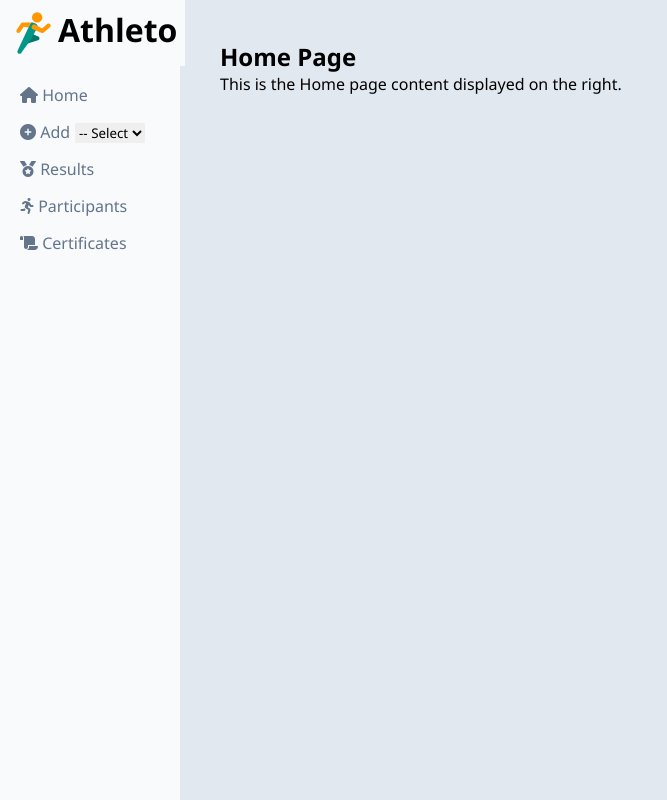
After one commit to akhilva234/Athleto, a PHP site: page /admin/dashboard.php?page=adm_home in a window 1280 px wide. The commit adds this page. Shown: the whole page, without its empty margins (0-667 px from the left). Run offline with PHP 8.4, Linux system fonts and the light colour scheme.

Commit message:
completed admin dashboard, working on add user

```diff
--- /dev/null
+++ b/admin/adm_home.php
@@ -0,0 +1,13 @@
+<!DOCTYPE html>
+<html lang="en">
+<head>
+    <meta charset="UTF-8">
+    <meta name="viewport" content="width=device-width, initial-scale=1.0">
+    <title>Athleto</title>
+</head>
+<body>
+    <h2>Home Page</h2>
+<p>This is the Home page content displayed on the right.</p>
+
+</body>
+</html>
--- /dev/null
+++ b/admin/dashboard.php
@@ -0,0 +1,98 @@
+
+<?php
+  session_start();
+    include "../config.php";
+
+    $page_error='';
+
+?>
+<!DOCTYPE html>
+<html lang="en">
+<head>
+    <meta charset="UTF-8">
+    <meta name="viewport" content="width=device-width, initial-scale=1.0">
+    <title>Athleto</title>
+    <link rel="stylesheet" href="../assets/css/admin.css">
+    <link rel="stylesheet" href="../assets/css/common.css">
+    <link rel="stylesheet" href="https://cdnjs.cloudflare.com/ajax/libs/font-awesome/6.0.0/css/all.min.css">
+</head>
+<body>
+    <header class="dashboard-header">
+        <div class="logo">
+            <img src="../assets/images/sports-mode-svgrepo-com.svg" alt="" class="logo-img">
+        </div>
+        <h1 class="title">Athleto</h1>
+
+    </header>
+    <div class="main-body">
+        <div class="left-body">
+           <a href="?page=adm_home"><span class="home-container">
+             <i class="fas fa-home"></i>
+             Home
+        </span></a>
+            <div class="select-container">
+                 <p class="add-phrase">
+                    <i class="fas fa-plus-circle"></i>
+                    Add
+                </p><select name="Add-container" class="action-select" value="" >
+                    <option value="">-- Select Action --</option>
+                <option value="?page=add_user" class="option-adduser">
+                    <span class="add-user-container">User</span>
+                </option>
+                <option value="?page=add_athlete" class="option-addathlete">
+                     <span class="add-athlete-container">Athlete</span>
+                </option>
+                <option value="?page=add_event" class="option-addevent">
+                     <span class="add-events-container">Event</span>
+                </option>
+                <option value="?page=add_department" class="option-add-department">
+                    <span class="add-department-container">Department</span>
+                </option>
+                <option value="?page=add_template" class="option-add-template">
+                    <span class="certificate-template-container.php">Certificate Template</span>
+                </option>
+            </select>
+            </div>
+            <span class="manage-results-container"><a href="?page=manage_results">
+                <i class="fas fa-medal"></i>
+                Results</a>
+            </span>
+             <span class="view-atheletes-container"><a href="?page=view_participants">
+                <i class="fas fa-running"></i>
+                Participants</a>
+            </span>
+              <span class="generte-certificate-container"><a href="?page=generate_certificate">
+                <i class="fas fa-scroll"></i>
+                Certificates
+            </a></span>
+        </div>
+        <div class="right-body content" >
+        <?php
+
+            if(isset($_GET['page'])){
+
+                $page=$_GET['page'];
+
+                $allowed=['adm_home','add_user','add_athlete','add_event','add_department','manage_results','view_participants','generate_certificate'];
+
+                if(in_array($page,$allowed)&& file_exists($page.".php")){
+                    include $page.".php";
+                }
+                else{
+
+                    $_SESSION['page_error']="page not found";
+
+                }
+            }
+              if(isset($_SESSION['page_error'])){
+                $page_error=$_SESSION['page_error'];
+                unset($_SESSION['page_error']);
+             }
+        ?>
+        <h2 class="page-error"><?=$page_error?></h2>
+        </div>
+    </div>
+     <script src="../assets/js/pageLoader.js"></script>
+</body>
+
+</html>
--- /dev/null
+++ b/assets/js/pageLoader.js
@@ -0,0 +1,12 @@
+document.addEventListener('DOMContentLoaded', function() {
+    const select = document.querySelector('.action-select');
+
+    if (select) {
+      select.addEventListener('change', function() {
+        const selectedPage = this.value;
+        if (selectedPage) {
+          window.location.href = selectedPage;
+        }
+      });
+    }
+  });
--- a/config.php
+++ b/config.php
@@ -32,6 +32,7 @@ try {
             user_id INT(5) PRIMARY KEY,
             username VARCHAR(30) NOT NULL UNIQUE,
             password VARCHAR(255) NOT NULL,
+            email VARCHAR(50) NOT NULL,
             role ENUM('admin', 'faculty', 'captain') NOT NULL,
             dept_id INT(5) NOT NULL,
             FOREIGN KEY (dept_id) REFERENCES Departments(dept_id)
--- a/login.php
+++ b/login.php
@@ -1,8 +1,8 @@
 
 <?php
     ini_set('display_errors', 1);
-ini_set('display_startup_errors', 1);
-error_reporting(E_ALL);
+    ini_set('display_startup_errors', 1);
+    error_reporting(E_ALL);
 
      session_start();
     include "config.php";
```
Also changed, not shown: admin/add_athlete.php (added, +11 -0 lines), admin/add_users.html (added, +36 -0 lines), admin/dashboard.html (deleted, +0 -60 lines), miscallaneous/test.html (added, +31 -0 lines), miscallaneous/addathletes.html (renamed from assets/css/addathletes.html), miscallaneous/new.html (renamed from assets/css/new.html).
